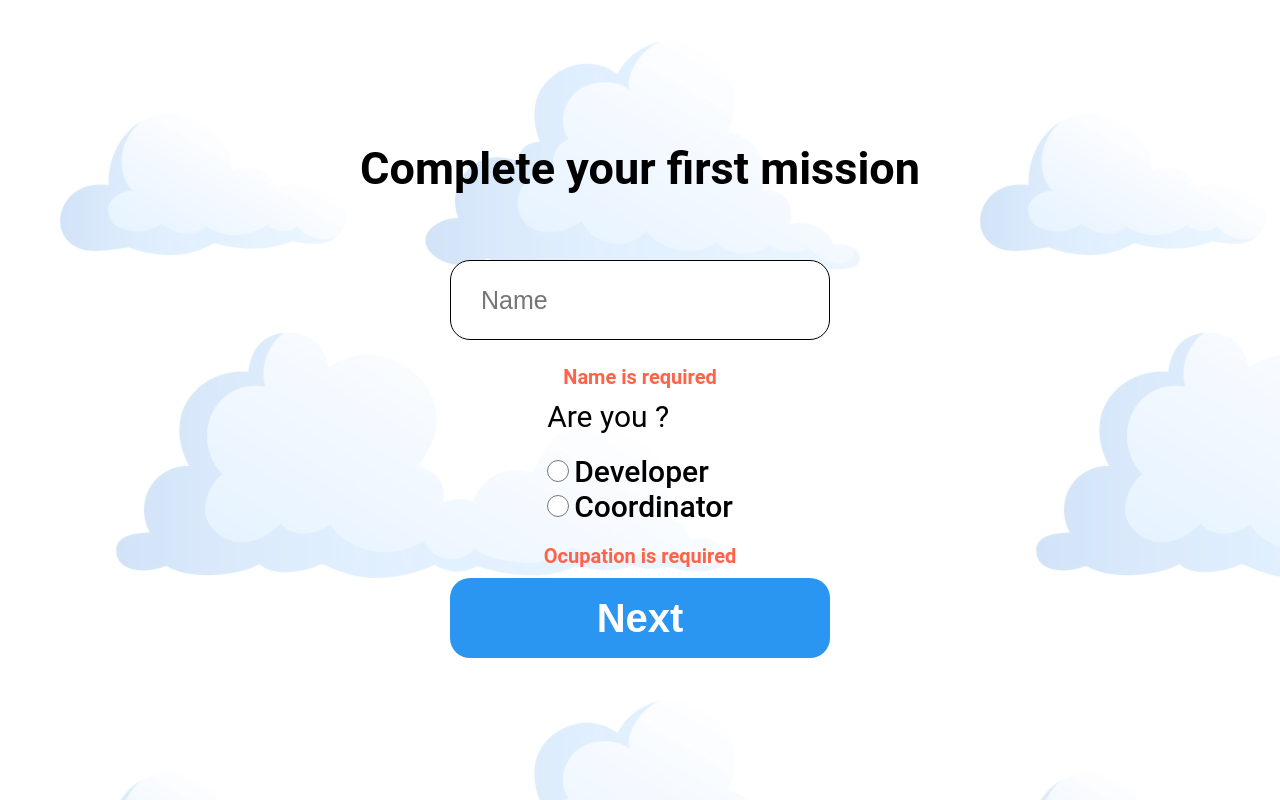
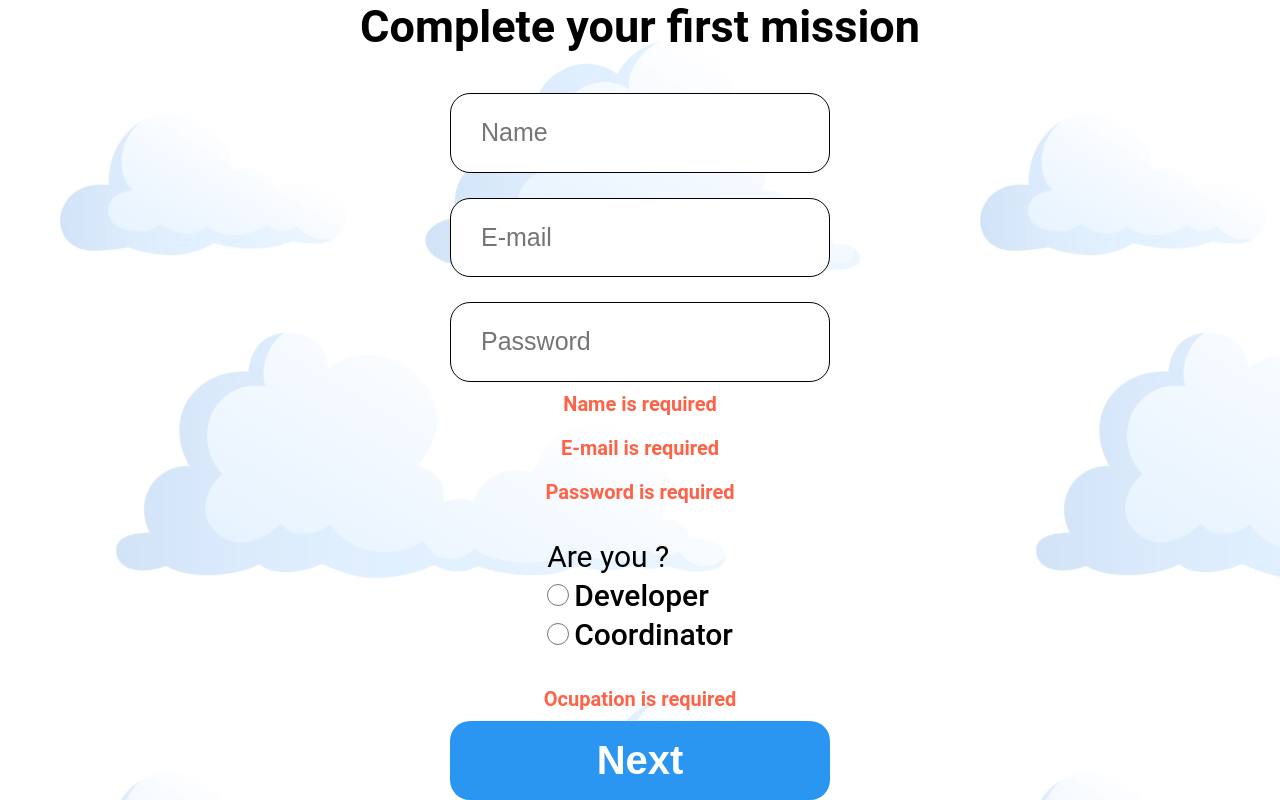
Before and after one commit to matheusbr1/gamification, a React (Create React App) app in the folder frontend/: page /register in a window 1280 px wide. Both pictures are taken after a click on the button "Next". Built offline with nearby package versions, Linux system fonts and the light colour scheme.

Commit message:
AuthContext Created

```diff
--- a/frontend/src/contexts/AppContext.jsx
+++ b/frontend/src/contexts/AppContext.jsx
@@ -1,4 +1,6 @@
 import React, { useState, createContext, useEffect } from 'react'
+import api from '../services/api'
+
 export const AppContext = createContext()
 
 const AppProvider = ({ children }) => {
@@ -7,18 +9,37 @@ const AppProvider = ({ children }) => {
     const handleStorageData = () => (storagedData) ? JSON.parse(storagedData) : ''
 
     const [name, setName] = useState(() => handleStorageData().name)
+    const [email, setEmail] = useState(() => handleStorageData().email)
+    const [password, setPassword] = useState()
     const [avatar, setAvatar] = useState(() => handleStorageData().avatar)
-    const [ocupation, setOcupation] = useState(() => handleStorageData().ocupation)
+    const [IsCoordinator, setIsCoordinator] = useState(() => handleStorageData().ocupation)
     const [challenge, setChallenge] = useState()
     const [challenges, setChallenges] = useState([])
 
     const [loading, setLoading] = useState(false)
 
     const Appdata = {
+        name,
+        email,
+        IsCoordinator,
         avatar,
-        name,
-        ocupation,
         challenges
+    }
+
+    const ClearStoragedAppData = () => localStorage.removeItem('@Gamification:data')
+
+    const CreateUser = async () => {
+
+        const user = {
+            name,
+            email,
+            password,
+            IsCoordinator,
+            avatar
+        }
+
+        const userCreated = await api.post('/users', user)
+        console.log(userCreated)
     }
 
     useEffect(() => {
@@ -33,9 +54,16 @@ const AppProvider = ({ children }) => {
         <AppContext.Provider
             value={{
                 Appdata,
+                ClearStoragedAppData,
+
+                CreateUser,
+
+                setName,
+                setEmail,
+                setPassword,
+                setIsCoordinator,
                 setAvatar,
-                setOcupation,
-                setName,
+
                 setChallenge,
                 setChallenges,
 
--- a/frontend/src/contexts/AuthContext.jsx
+++ b/frontend/src/contexts/AuthContext.jsx
@@ -15,18 +15,23 @@ const AuthProvider = ({ children }) => {
         localStorage.setItem('@Gamification:auth', JSON.stringify(token))
     }
 
-    const [IsTokenInvalid, setIsTokenInvalid] = useState(false)
+    const ClearStoragedToken = () => localStorage.removeItem('@Gamification:auth');
+
+    const [Authenticated, setAuthenticated] = useState(false)
 
     useEffect(() => {
-        console.log(IsTokenInvalid)
-    }, [IsTokenInvalid])
+        console.log('Authenticated:', Authenticated)
+    }, [Authenticated])
 
     api.interceptors.response.use(response => {
         return response;
     }, error => {
-        if (error.response.status === 401) {
-            setIsTokenInvalid(true)
-            return error
+        const response = error.response
+        if (response.status === 400) {
+            alert(`Error: ${response.data.message}`)
+        }
+        if (response.status !== 400 && response.status !== 401 && response.status !== 403) {
+            setAuthenticated(true)
         }
     })
 
@@ -34,7 +39,9 @@ const AuthProvider = ({ children }) => {
         <AuthContext.Provider value={{
             token,
             SaveToken,
-
+            ClearStoragedToken,
+            Authenticated,
+            setAuthenticated,
         }} >
             { children}
         </AuthContext.Provider>
--- a/frontend/src/pages/Dashboard/index.js
+++ b/frontend/src/pages/Dashboard/index.js
@@ -18,7 +18,7 @@ function Dashboard() {
     const history = useHistory()
 
     const { Appdata, setChallenges, loading, setLoading } = useContext(AppContext)
-    const { token, IsTokenInvalid } = useContext(AuthContext)
+    const { token, Authenticated } = useContext(AuthContext)
 
     const { name, ocupation, avatar, challenges, } = Appdata
     const [totalPages, setTotalPages] = useState(0)
@@ -39,12 +39,20 @@ function Dashboard() {
     })
 
     useEffect(() => {
+
+        // Verify if user is authenticated
+        if (!Authenticated) return handleNavigateToLogin()
+
         api.get('challenges', { headers: { authorization: `Bearer ${token}` } }).then(response => {
             setOpenChallenges(() => response.data.challenges.filter(challenge => challenge.status === 'open').length)
         })
     }, [challenges, token])
 
     useEffect(() => {
+
+        // Verify if user is authenticated
+        if (!Authenticated) return handleNavigateToLogin()
+
         getMoreItens(currentChallengePage)
     }, [])
 
--- a/frontend/src/pages/Login/index.js
+++ b/frontend/src/pages/Login/index.js
@@ -1,4 +1,4 @@
-import React, { useCallback, useContext, useState } from 'react'
+import React, { useCallback, useContext, useState, useEffect } from 'react'
 import { useHistory } from "react-router-dom";
 import * as yup from 'yup'
 
@@ -7,6 +7,7 @@ import { Background } from '../../styles/global'
 import JoystickImage from '../../assets/joystick-transparent.png'
 
 import { AuthContext } from '../../contexts/AuthContext'
+import { AppContext } from '../../contexts/AppContext'
 
 import Input from '../../components/input'
 import Button from '../../components/button'
@@ -17,13 +18,16 @@ import api from '../../services/api'
 function Login() {
     let history = useHistory();
 
-    const { SaveToken } = useContext(AuthContext)
+    const { SaveToken, setAuthenticated, ClearStoragedToken } = useContext(AuthContext)
+    const { ClearStoragedAppData } = useContext(AppContext)
 
     const [email, setEmail] = useState()
     const [password, setPassword] = useState()
     const [errors, setErrors] = useState({})
 
     const handleSignUp = useCallback(() => {
+        ClearStoragedAppData()
+        ClearStoragedToken()
         history.push('/register')
     }, [])
 
@@ -33,6 +37,8 @@ function Login() {
             email,
             password
         })
+
+        setAuthenticated(true)
 
         SaveToken(sign.data.token)
 
--- a/frontend/src/pages/RegisterAvatar/index.js
+++ b/frontend/src/pages/RegisterAvatar/index.js
@@ -32,10 +32,11 @@ function RegisterAvatar() {
 
     const history = useHistory()
 
-    const { setAvatar } = useContext(AppContext)
+    const { setAvatar, CreateUser } = useContext(AppContext)
 
     const handleSelectedIcon = useCallback(avatarSelected => {
         setAvatar(avatarSelected)
+        CreateUser()
         history.push('/dashboard')
     }, [])
 
--- a/frontend/src/pages/RegisterPerson/index.js
+++ b/frontend/src/pages/RegisterPerson/index.js
@@ -13,29 +13,33 @@ function RegisterName() {
 
     const $ = document.getElementById.bind(document)
 
-    const { Appdata, setName, setOcupation } = useContext(AppContext)
+    const { Appdata, setName, setIsCoordinator, setEmail, setPassword } = useContext(AppContext)
 
-    const { ocupation } = Appdata
+    const { IsCoordinator } = Appdata
 
     const history = useHistory()
 
     const [errors, setErrors] = useState({})
 
-    const handleCheckOcupation = useCallback(event => {
-        setOcupation(event.target.value)
-    }, [ocupation])
+    const handleCheckIsCoordinator = useCallback(event => {
+        setIsCoordinator(event.target.value)
+    }, [IsCoordinator])
 
     const handleValidate = useCallback(async () => {
 
         const data = {
             name: $('name').value,
-            ocupation
+            email: $('email').value,
+            password: $('password').value,
+            IsCoordinator
         }
 
         try {
             const schema = yup.object().shape({
                 name: yup.string().min(2, 'Name is required'),
-                ocupation: yup.string().required('Ocupation is required')
+                email: yup.string().email().min(5, 'E-mail is required'),
+                password: yup.string().min(2, 'Password is required'),
+                IsCoordinator: yup.string().required('Ocupation is required')
             })
 
             await schema.validate(data, {
@@ -49,10 +53,14 @@ function RegisterName() {
             console.log(errors)
         }
 
-    }, [ocupation, errors])
+    }, [IsCoordinator, errors])
 
     const handleNext = useCallback(() => {
+
         setName($('name').value)
+        setEmail($('email').value)
+        setPassword($('password').value)
+
         history.push('/register/avatar')
     }, [])
 
@@ -61,29 +69,49 @@ function RegisterName() {
             <Container>
                 <form>
                     <Title>Complete your first mission</Title>
-                    <Input margin={true} id="name" type="text" placeholder="Name" />
-                    {(errors.name) && <strong class="error">{errors.name}</strong>}
+
+                    <Input
+                        id="name"
+                        type="text"
+                        placeholder="Name"
+                    />
+                    <Input
+                        margin={true}
+                        id="email"
+                        type="email"
+                        placeholder="E-mail"
+                    />
+                    <Input
+                        id="password"
+                        type="password"
+                        placeholder="Password"
+                    />
+
+                    {(errors.name) && <strong className="error">{errors.name}</strong>}
+                    {(errors.email) && <strong className="error">{errors.email}</strong>}
+                    {(errors.password) && <strong className="error">{errors.password}</strong>}
+
                     <div>
                         <p>Are you ?</p>
                         <div>
                             <input
-                                onChange={handleCheckOcupation}
+                                onChange={handleCheckIsCoordinator}
                                 type="radio"
                                 id="developer"
                                 name="gender"
                                 value="developer" />
-                            <label for="developer">Developer</label>
+                            <label htmlFor="developer">Developer</label>
                             <br />
                             <input
-                                onChange={handleCheckOcupation}
+                                onChange={handleCheckIsCoordinator}
                                 type="radio"
                                 id="coordinator"
                                 name="gender"
                                 value="coordinator" />
-                            <label for="coordinator">Coordinator</label>
+                            <label htmlFor="coordinator">Coordinator</label>
                         </div>
                     </div>
-                    {(errors.ocupation) && <strong class="error" >{errors.ocupation}</strong>}
+                    {(errors.IsCoordinator) && <strong className="error" >{errors.IsCoordinator}</strong>}
                     <Button id="next" onClick={handleValidate} >Next</Button>
                 </form>
             </Container>
--- a/frontend/src/pages/RegisterPerson/style.js
+++ b/frontend/src/pages/RegisterPerson/style.js
@@ -7,7 +7,7 @@ export const Container = styled.div`
 
     strong.error {
         font-size:20px;
-        margin-bottom: 10px;
+        margin: 10px 0;
         color: tomato;
     }
 
@@ -25,21 +25,23 @@ export const Container = styled.div`
             margin-bottom: 40px;
         }
 
-        div {
+        > div {
+
+            margin: 25px auto;
+
             p {
                 font-size: 30px;
-                margin-bottom:20px;
             }
 
             div {
 
                 display: block;
-                margin-bottom:20px;
 
                 input {
                     width: 22px;
                     height: 22px;
                     margin-right:5px;
+                    margin-top: 10px;
                 }
 
                 label {
```
